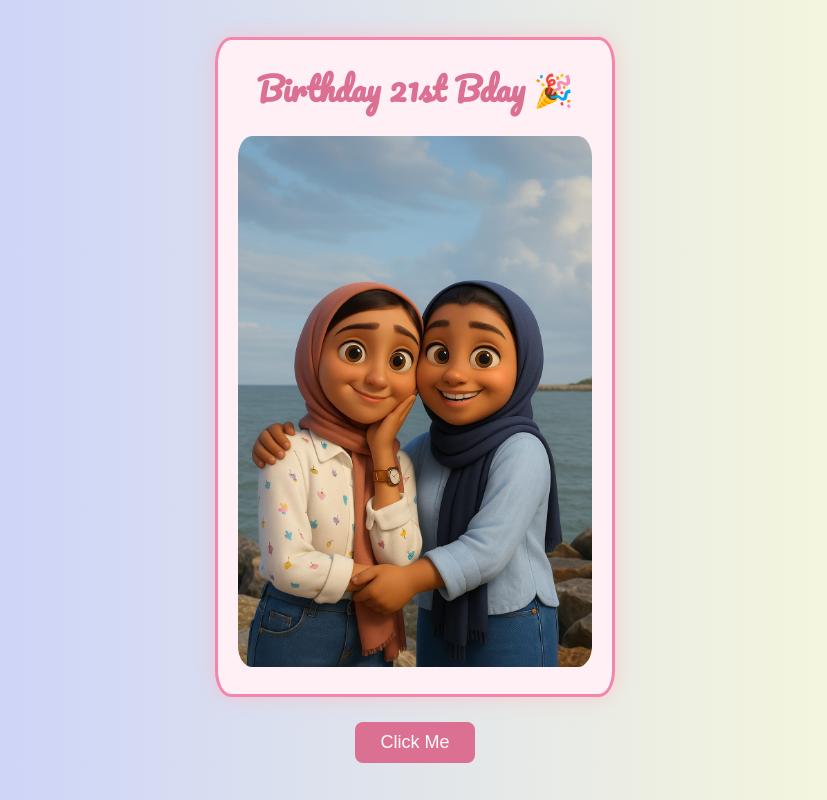
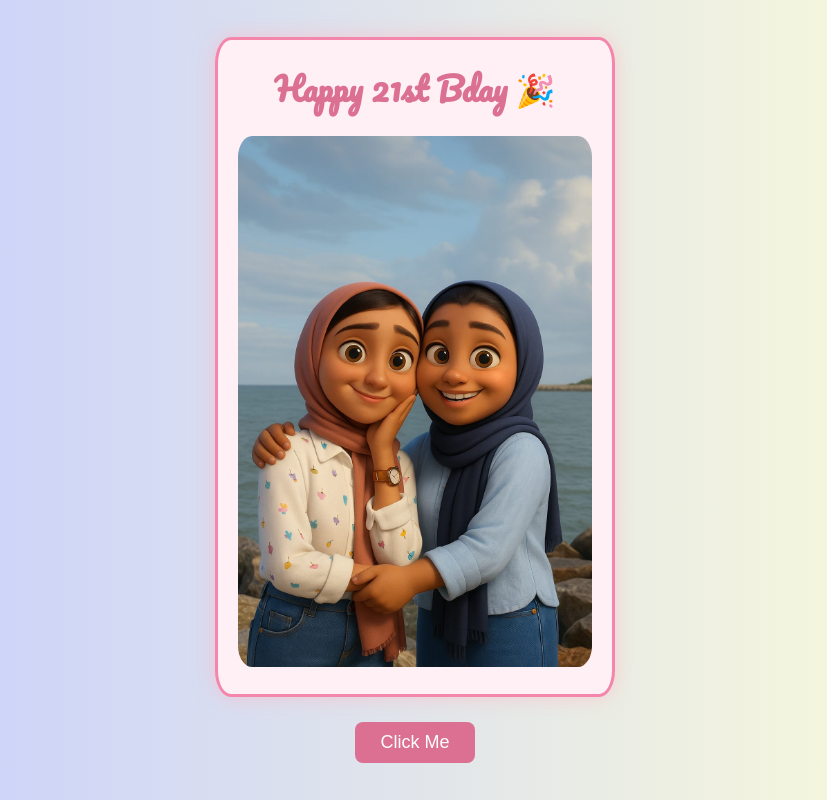
Before and after one commit to ablahuzayn/ProjectHub, a plain HTML site: page index.html in a window 1280 px wide. Shown: the whole page, without its empty margins (225-1052 px from the left). Drawn offline with nearby package versions, Linux system fonts and the light colour scheme.

Commit message:
Update index.html

```diff
--- a/index.html
+++ b/index.html
@@ -88,7 +88,7 @@
 <body>
 
     <div class="box">
-        <h1>Birthday 21st Bday 🎉</h1>
+        <h1>Happy 21st Bday 🎉</h1>
         <img src="./nooraaa.jpg" alt="bday card">
     </div>
 
```
